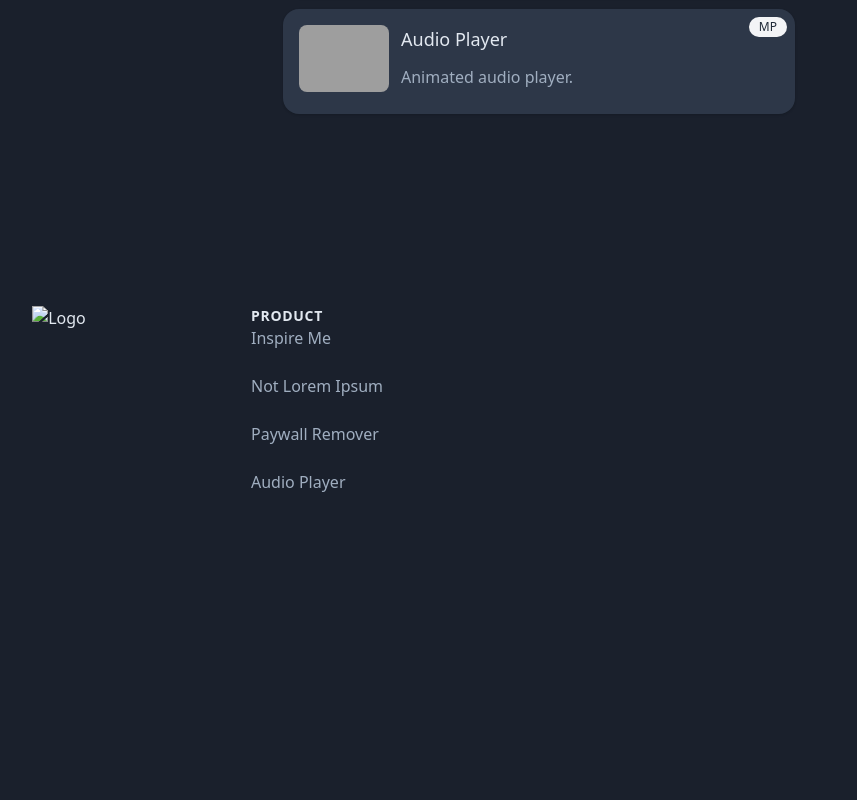
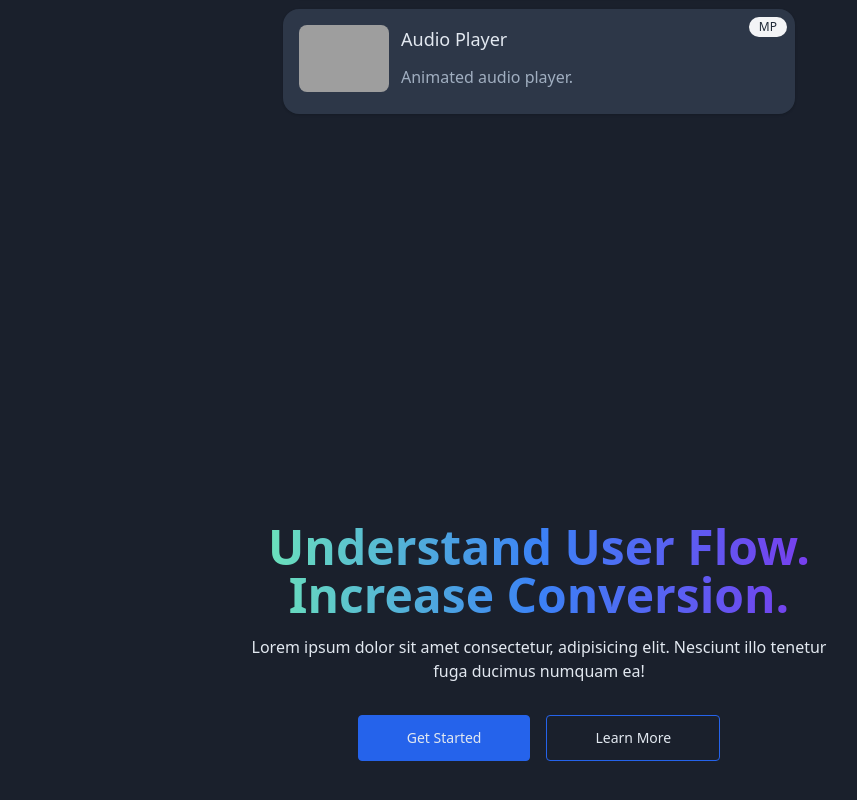
Before and after one commit to PuntLTD/landingtest, a plain HTML site: page index.html in a window 1280 px wide. Shown: the part 1038-1838 px from the top of the page, without its empty margins (101-958 px from the left). Before the commit the page ends 1596 px from the top, so only its background shows below. Drawn offline with nearby package versions, Linux system fonts and the light colour scheme; grey boxes are pictures that could not be loaded; a script that the page names is missing.

Commit message:
Update index.html

```diff
--- a/index.html
+++ b/index.html
@@ -222,36 +222,28 @@
   </div>
 </section>
 
-<footer aria-label="Site Footer" class="bg-white dark:bg-gray-900">
-  <div class="mx-auto max-w-screen-xl px-4 py-16 sm:px-6 lg:px-8">
-    <div class="grid grid-cols-2 gap-8 md:grid-cols-4 xl:gap-16">
-      <div class="space-y-12 md:space-y-0">
-        <div class="flex items-center justify-center">
-          <a href="#">
-            <img src="round.png" alt="Logo" class="h-10">
-          </a>
-        </div>
-      </div>
-      <div class="space-y-12 md:space-y-0">
-        <h3 class="text-sm font-semibold tracking-wider text-gray-900 dark:text-white uppercase">Product</h3>
-        <ul class="mt-6 space-y-6">
-          <li>
-            <a href="https://inspire.punt.ltd/" class="text-base text-gray-500 hover:text-gray-900 dark:text-gray-400 dark:hover:text-gray-200">Inspire Me</a>
-          </li>
-          <li>
-            <a href="https://text.punt.ltd/" class="text-base text-gray-500 hover:text-gray-900 dark:text-gray-400 dark:hover:text-gray-200">Not Lorem Ipsum</a>
-          </li>
-          <li>
-            <a href="https://paywall.punt.ltd/" class="text-base text-gray-500 hover:text-gray-900 dark:text-gray-400 dark:hover:text-gray-200">Paywall Remover</a>
-          </li>
-          <li>
-            <a href="https://audio.punt.ltd/" class="text-base text-gray-500 hover:text-gray-900 dark:text-gray-400 dark:hover:text-gray-200">Audio Player</a>
-          </li>
-        </ul>
+<section class="bg-gray-900 text-white dark:bg-gray-900 dark:text-white">
+  <div class="mx-auto max-w-screen-xl px-4 py-32 lg:flex lg:h-screen lg:items-center">
+    <div class="mx-auto max-w-3xl text-center">
+      <h1 class="bg-gradient-to-r from-green-300 via-blue-500 to-purple-600 bg-clip-text text-3xl font-extrabold text-transparent sm:text-5xl dark:text-transparent">
+        Understand User Flow.
+        <span class="sm:block"> Increase Conversion. </span>
+      </h1>
+      <p class="mx-auto mt-4 max-w-xl sm:text-xl/relaxed">
+        Lorem ipsum dolor sit amet consectetur, adipisicing elit. Nesciunt illo tenetur fuga ducimus numquam ea!
+      </p>
+      <div class="mt-8 flex flex-wrap justify-center gap-4">
+        <a class="block w-full rounded border border-blue-600 bg-blue-600 px-12 py-3 text-sm font-medium text-white hover:bg-transparent hover:text-white focus:outline-none focus:ring active:text-opacity-75 sm:w-auto dark:border-blue-600 dark:bg-blue-600 dark:hover:bg-transparent dark:hover:text-white dark:focus:outline-none dark:active:text-opacity-75" href="/get-started">
+          Get Started
+        </a>
+        <a class="block w-full rounded border border-blue-600 px-12 py-3 text-sm font-medium text-white hover:bg-blue-600 focus:outline-none focus:ring active:bg-blue-500 sm:w-auto dark:border-blue-600 dark:hover:bg-blue-600 dark:focus:outline-none dark:active:bg-blue-500" href="/about">
+          Learn More
+        </a>
       </div>
     </div>
   </div>
-</footer>
+</section>
+
 <!-- partial -->
 <script src="./script.js"></script>
 </body>
```
